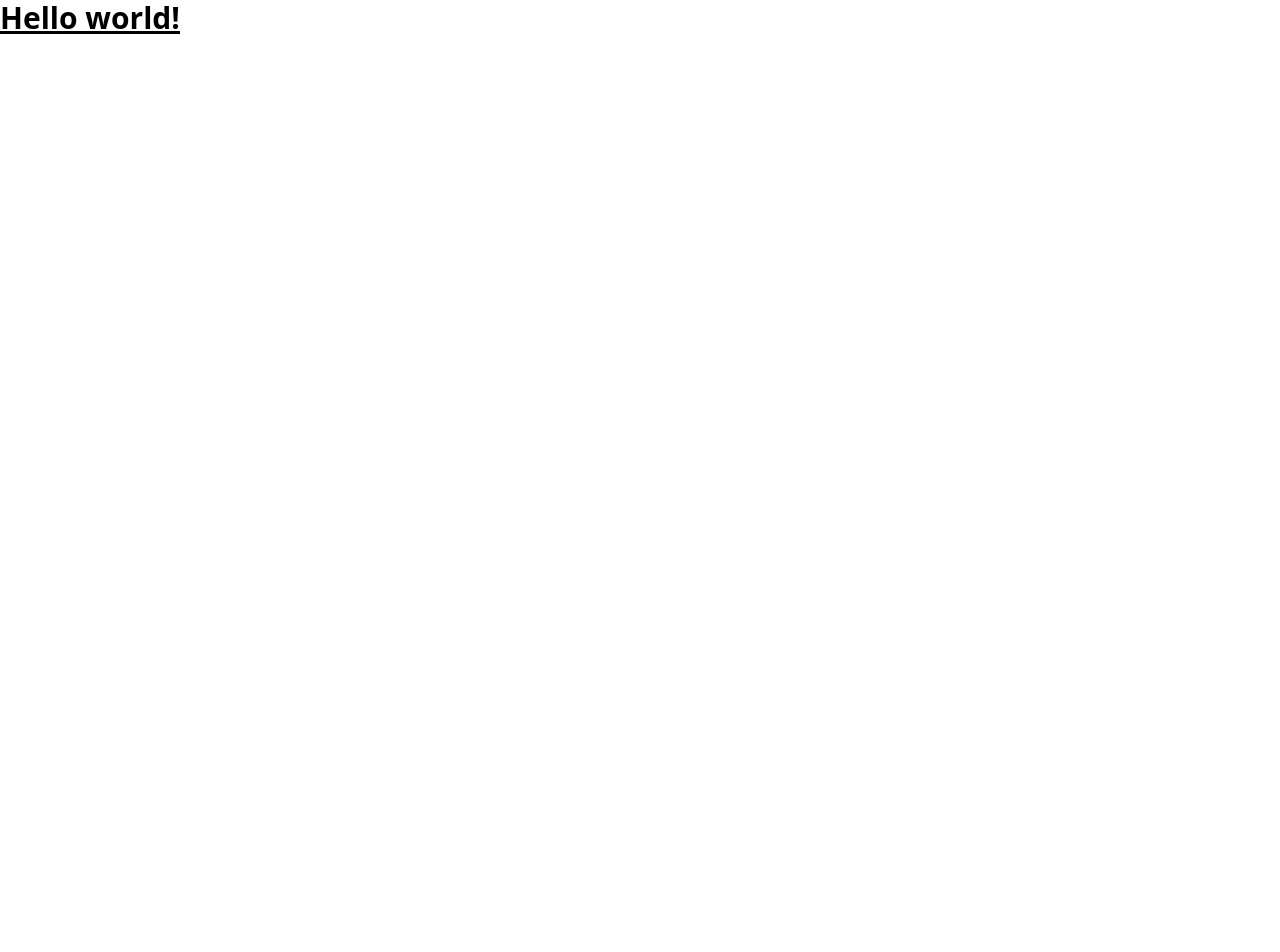
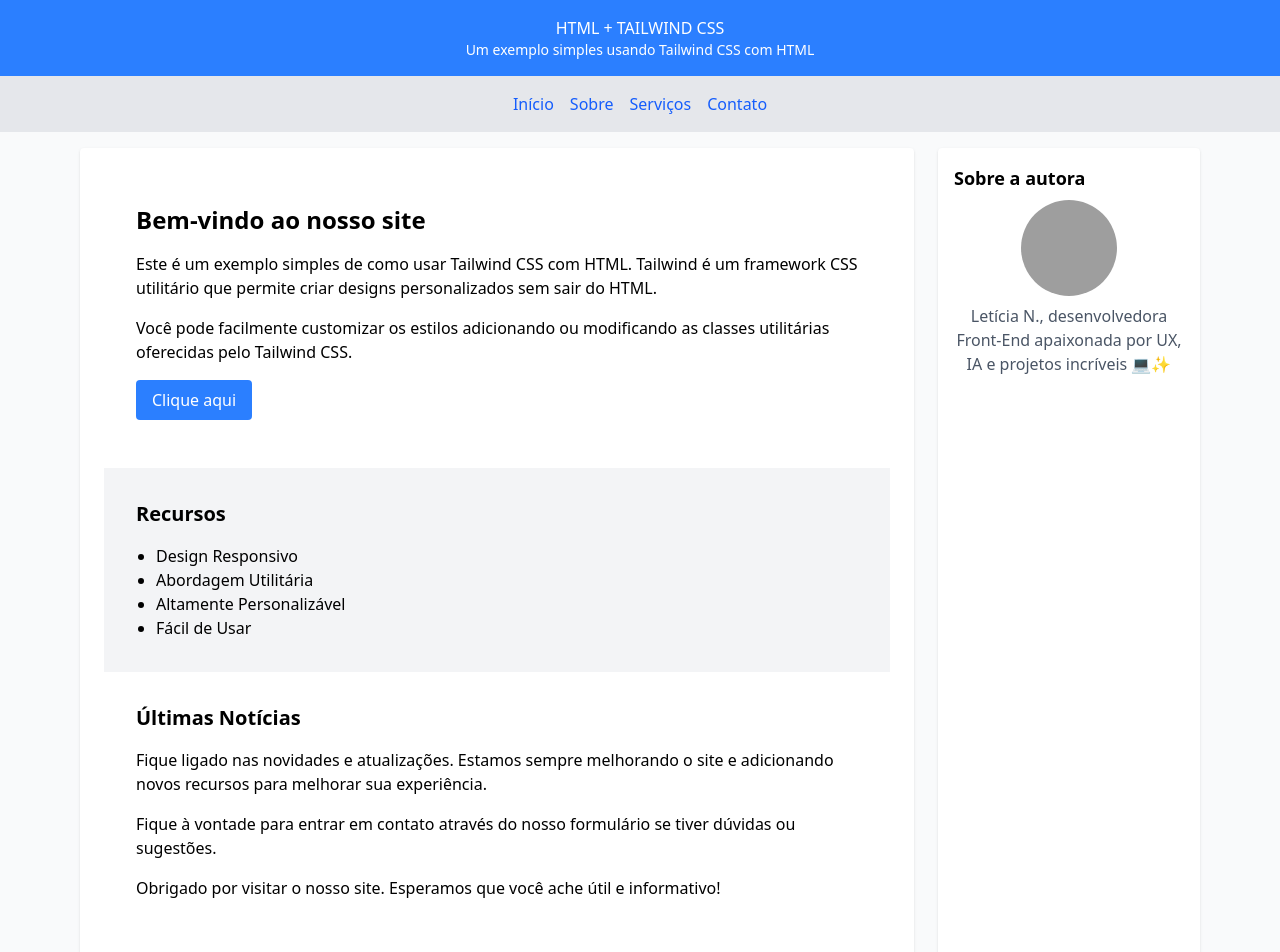
Before and after one commit to leticiaviana/HMLT-Tailwind, a plain HTML site: page index.html in a window 1280 px wide. Shown: the top 952 px of the page. Before the commit the page ends 800 px from the top, so only its background shows below. Drawn offline with nearby package versions, Linux system fonts and the light colour scheme; grey boxes are pictures that could not be loaded.

Commit message:
:lipstick: cria template HTML + Tailwind

```diff
--- a/index.html
+++ b/index.html
@@ -1,15 +1,111 @@
 <!DOCTYPE html>
-<html lang="en">
-<head>
-    <meta charset="UTF-8">
-    <meta name="viewport" content="width=device-width, initial-scale=1.0">
+<html lang="pt-BR">
+  <head>
+    <meta charset="UTF-8" />
+    <meta name="viewport" content="width=device-width, initial-scale=1.0" />
     <script src="https://cdn.jsdelivr.net/npm/@tailwindcss/browser@4"></script>
     <title>HTML + TAILWIND CSS</title>
-</head>
-<body>
-    <h1 class="text-3xl font-bold underline">
-      Hello world!
-    </h1>
+  </head>
+  <body class="bg-gray-50">
+    <header class="bg-blue-500 text-white p-4 text-center">
+      HTML + TAILWIND CSS
+      <p class="text-sm">Um exemplo simples usando Tailwind CSS com HTML</p>
+    </header>
 
-</body>
+    <nav>
+      <ul class="flex justify-center space-x-4 p-4 bg-gray-200">
+        <li><a href="#" class="text-blue-600 hover:underline">Início</a></li>
+        <li><a href="#" class="text-blue-600 hover:underline">Sobre</a></li>
+        <li><a href="#" class="text-blue-600 hover:underline">Serviços</a></li>
+        <li><a href="#" class="text-blue-600 hover:underline">Contato</a></li>
+      </ul>
+    </nav>
+
+    <section
+      class="max-w-6xl mx-auto grid grid-cols-1 md:grid-cols-4 gap-6 p-4"
+    >
+      <main
+        class="md:col-span-3 bg-white p-6 rounded shadow order-1 md:order-1"
+      >
+        <section class="p-8">
+          <h1 class="text-2xl font-bold mb-4">Bem-vindo ao nosso site</h1>
+          <p class="mb-4">
+            Este é um exemplo simples de como usar Tailwind CSS com HTML.
+            Tailwind é um framework CSS utilitário que permite criar designs
+            personalizados sem sair do HTML.
+          </p>
+          <p class="mb-4">
+            Você pode facilmente customizar os estilos adicionando ou
+            modificando as classes utilitárias oferecidas pelo Tailwind CSS.
+          </p>
+          <button
+            class="bg-blue-500 text-white px-4 py-2 rounded hover:bg-blue-600"
+          >
+            Clique aqui
+          </button>
+        </section>
+
+        <section class="p-8 bg-gray-100 mt-4">
+          <h2 class="text-xl font-semibold mb-4">Recursos</h2>
+          <ul class="list-disc pl-5">
+            <li>Design Responsivo</li>
+            <li>Abordagem Utilitária</li>
+            <li>Altamente Personalizável</li>
+            <li>Fácil de Usar</li>
+          </ul>
+        </section>
+
+        <section class="p-8">
+          <article>
+            <h2 class="text-xl font-semibold mb-4">Últimas Notícias</h2>
+            <p class="mb-4">
+              Fique ligado nas novidades e atualizações. Estamos sempre
+              melhorando o site e adicionando novos recursos para melhorar sua
+              experiência.
+            </p>
+            <p class="mb-4">
+              Fique à vontade para entrar em contato através do nosso formulário
+              se tiver dúvidas ou sugestões.
+            </p>
+            <p class="mb-4">
+              Obrigado por visitar o nosso site. Esperamos que você ache útil e
+              informativo!
+            </p>
+          </article>
+        </section>
+
+        <section>
+          <figure class="p-8 bg-gray-200 mt-4">
+            <img
+              src="https://placehold.co/400x200"
+              alt="Imagem de exemplo"
+              class="w-full h-auto rounded shadow-lg"
+            />
+            <figcaption class="mt-2 text-center text-gray-600">
+              Uma imagem de exemplo para fins de demonstração.
+            </figcaption>
+          </figure>
+        </section>
+      </main>
+
+      <aside
+        class="bg-white p-4 rounded shadow md:col-span-1 order-2 md:order-2"
+      >
+        <h2 class="text-lg font-semibold mb-2">Sobre a autora</h2>
+        <img
+          src="https://i.pravatar.cc/100?img=5"
+          class="w-24 h-24 rounded-full mx-auto mb-2"
+          alt="Foto da Letícia"
+        />
+        <p class="text-center text-gray-600">
+          Letícia N., desenvolvedora Front-End apaixonada por UX, IA e projetos
+          incríveis 💻✨
+        </p>
+      </aside>
+    </section>
+
+    <footer class="bg-blue-500 text-white p-4 text-center">
+      &copy; 2025 Sua Empresa. Todos os direitos reservados.
+    </footer>
+  </body>
 </html>
```
